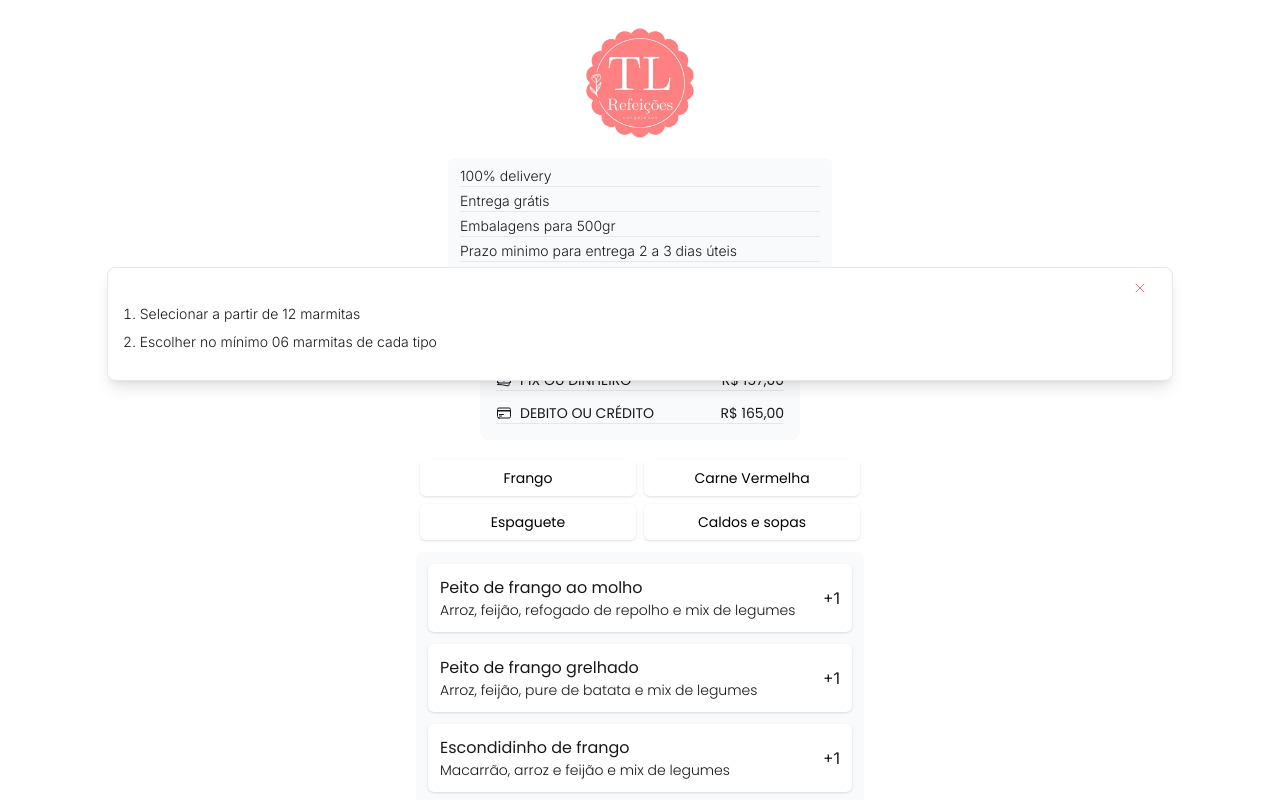
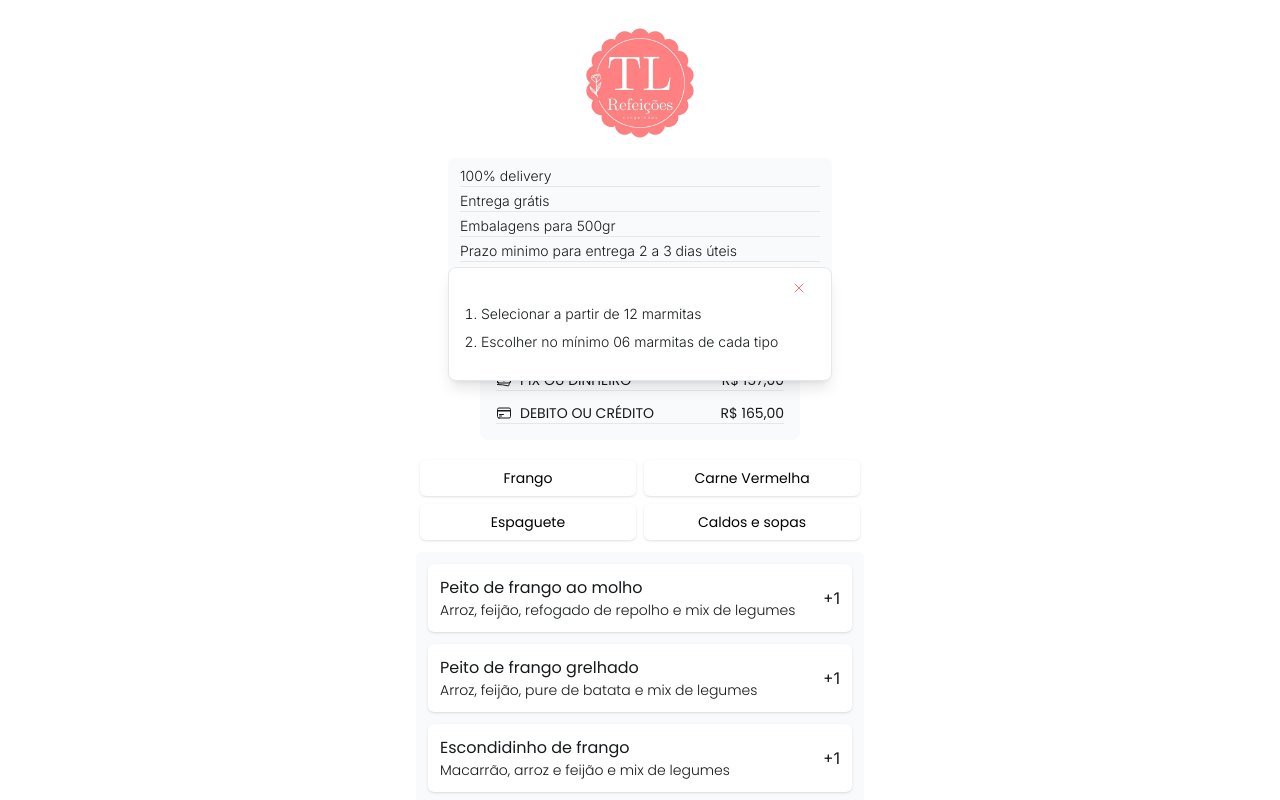
Before and after one commit to Jorge-Neto/cardapio-digital-v1, a Next.js app: page / in a window 1280 px wide. Both pictures are taken after a click on the button "Condições para promoção". Shown: the top 800 px of the page. Built offline with nearby package versions, Linux system fonts and the light colour scheme.

Commit message:
Fixed sale modal width

```diff
--- a/src/components/OnSaleConditions.tsx
+++ b/src/components/OnSaleConditions.tsx
@@ -46,9 +46,7 @@ export const OnSaleConditions = () => {
       </div>
       {openModal && (
         <div
-          className={`w-10/12 h-auto bg-white hover:bg-gray-50 border overflow-y-scroll shadow-lg rounded-lg py-3 cursor-pointer ${
-            openModal ? "fixed top-1/3" : ""
-          }`}
+          className="fixed top-1/3 w-10/12 max-w-sm h-auto bg-white hover:bg-gray-50 border overflow-y-scroll shadow-lg rounded-lg py-3 cursor-pointer"
           onClick={() => setOpenModal(false)}
         >
           <div className="w-full flex">
```
